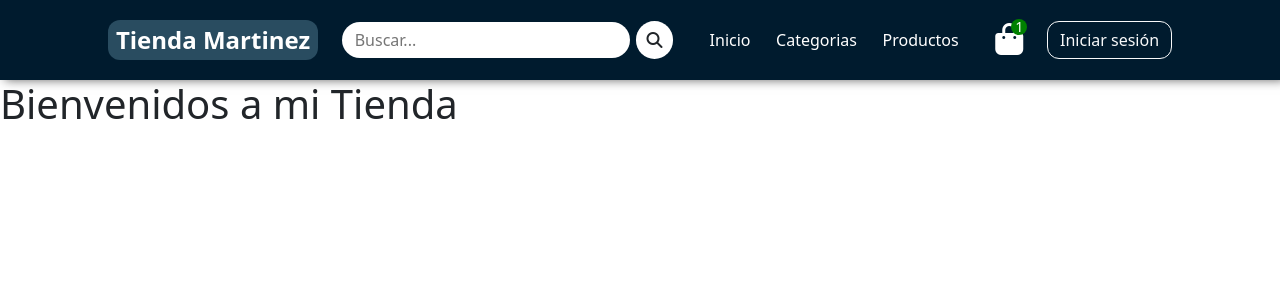
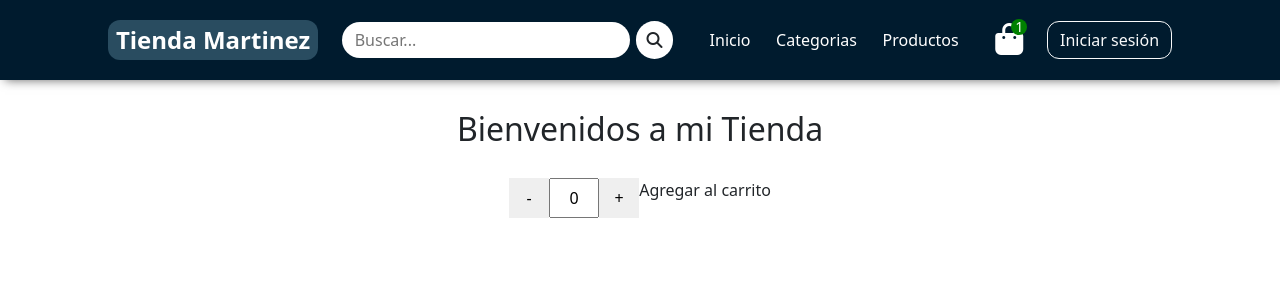
Before and after one commit to TomasMartinez99/tienda-martinez, a React (Create React App) app: page / in a window 1280 px wide. Shown: the top 300 px of the page. Built offline with nearby package versions, Linux system fonts and the light colour scheme.

Commit message:
Desafío: Contador con botón

```diff
--- a/src/components/CartWidget.js
+++ b/src/components/CartWidget.js
@@ -1,12 +1,12 @@
 import React from 'react';
 
-export const CartWidget = () => {
+export const CartWidget = props => {
     return <>
         <div className="carrito-contenedor">
             <div className="contador">
                 <p>1</p>
             </div>
-            <i class="fas fa-shopping-bag"></i>
+            <i className="fas fa-shopping-bag"></i>
         </div>
     </>
 }
--- /dev/null
+++ b/src/components/ItemCount.js
@@ -0,0 +1,24 @@
+import React, { useState } from 'react';
+
+export const ItemCount = props => {
+    const [count, setCount] = useState(0);
+
+    const incrementar = () => {
+        setCount(count + 1);
+    }
+
+    const decrementar = () => {
+        setCount(count - 1);
+    }
+
+    return <>
+        <div className="agregarCarrito">
+            <button onClick={e => decrementar()}>-</button>
+            {count > 0 ? <input value={ `${count}` }/> : <input value="0"/>}
+            <button onClick={e => incrementar()}>+</button>
+            <p>Agregar al carrito</p>
+        </div>
+    </>
+}
+
+export default ItemCount;
--- a/src/components/ItemListContainer.js
+++ b/src/components/ItemListContainer.js
@@ -1,9 +1,12 @@
 import React from 'react';
+import ItemCount from './ItemCount';
+
 
 export const ItemListContainer = props => {
-    return <>
-        <h1>{props.greeting}</h1>
-    </>
+    return <div className="main container">
+        <h2>{props.greeting}</h2>
+        <ItemCount/>
+    </div>
 }
 
     export default ItemListContainer;
--- a/src/components/NavBar.js
+++ b/src/components/NavBar.js
@@ -14,7 +14,7 @@ export const NavBar = () => {
                     {/* Buscador */}
                     <div className="buscador">
                         <input type="text" placeholder="Buscar..."></input>
-                        <i class="fas fa-search"></i>
+                        <i className="fas fa-search"></i>
                     </div>
 
                     {/* Enlaces */}
@@ -33,7 +33,7 @@ export const NavBar = () => {
                 {/* Buscador 2 */}
                 <div className="buscador-2">
                     <input type="text" placeholder="Buscar..."></input>
-                    <i class="fas fa-search"></i>
+                    <i className="fas fa-search"></i>
                 </div>
             </div>
         </header>
--- a/src/index.js
+++ b/src/index.js
@@ -1,7 +1,7 @@
 import React from 'react';
-import ReactDOM from 'react-dom';
 import App from './App';
 import reportWebVitals from './reportWebVitals';
+import ReactDOM from 'react-dom';
 
 // Bootstrap CSS
 import 'bootstrap/dist/css/bootstrap.min.css';
--- /dev/null
+++ b/src/styles/_main.scss
@@ -0,0 +1,22 @@
+.main {
+    h2 {
+        text-align: center;
+        margin: 30px 0px;
+    }
+    .agregarCarrito {
+        display: flex;
+        flex-direction: row;
+        align-content: center;
+        justify-content: center;
+        width: auto;
+        margin: 0 auto;
+        input {
+            text-align: center;
+            width: 50px;
+        }
+        button {
+            width: 40px;
+            border: none;
+        }
+    }
+}
--- a/src/styles/index.scss
+++ b/src/styles/index.scss
@@ -12,5 +12,6 @@ body {
     font-size: 16px;
 
     @import 'header';
+    @import 'main';
     @import 'mediaqueries';
 }
```
